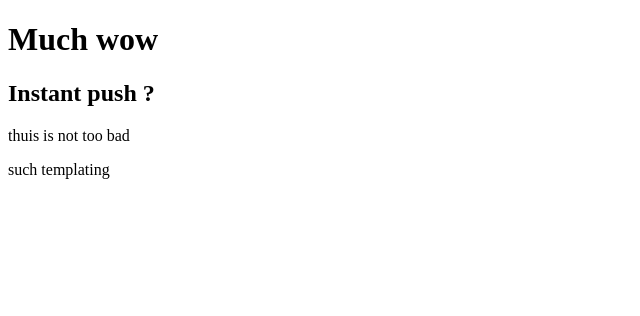
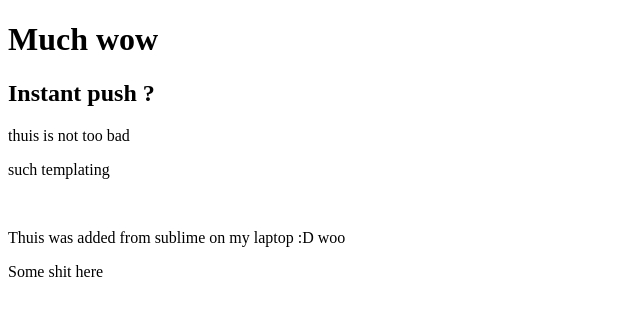
Before and after one commit to alexaapetrei/alexaapetrei.github.io, a plain HTML site: page index.html in a window 1280 px wide. Shown: the whole page, without its empty margins (0-640 px from the left). Drawn offline with Linux system fonts and the light colour scheme.

Commit message:
first push from command line

```diff
--- a/index.html
+++ b/index.html
@@ -8,5 +8,11 @@
 	<h2> Instant push ?</h2>
 	<p> thuis is not too bad </p>
 <p>such templating</p>
+
+<br>
+<p>Thuis was added from sublime on my laptop :D woo
+</p>
+
+<p>Some shit here</p>
 </body>
 </html>
```
